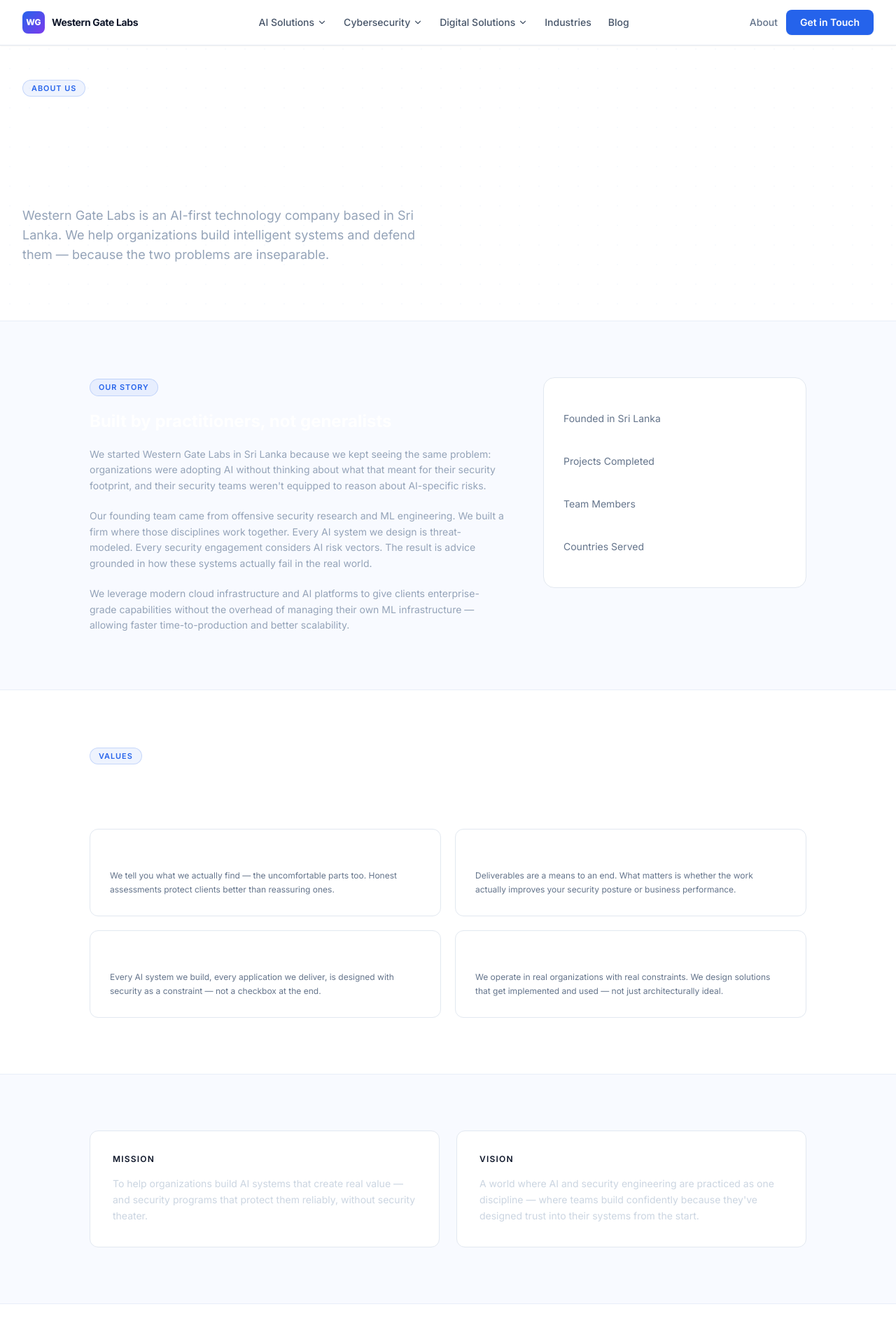
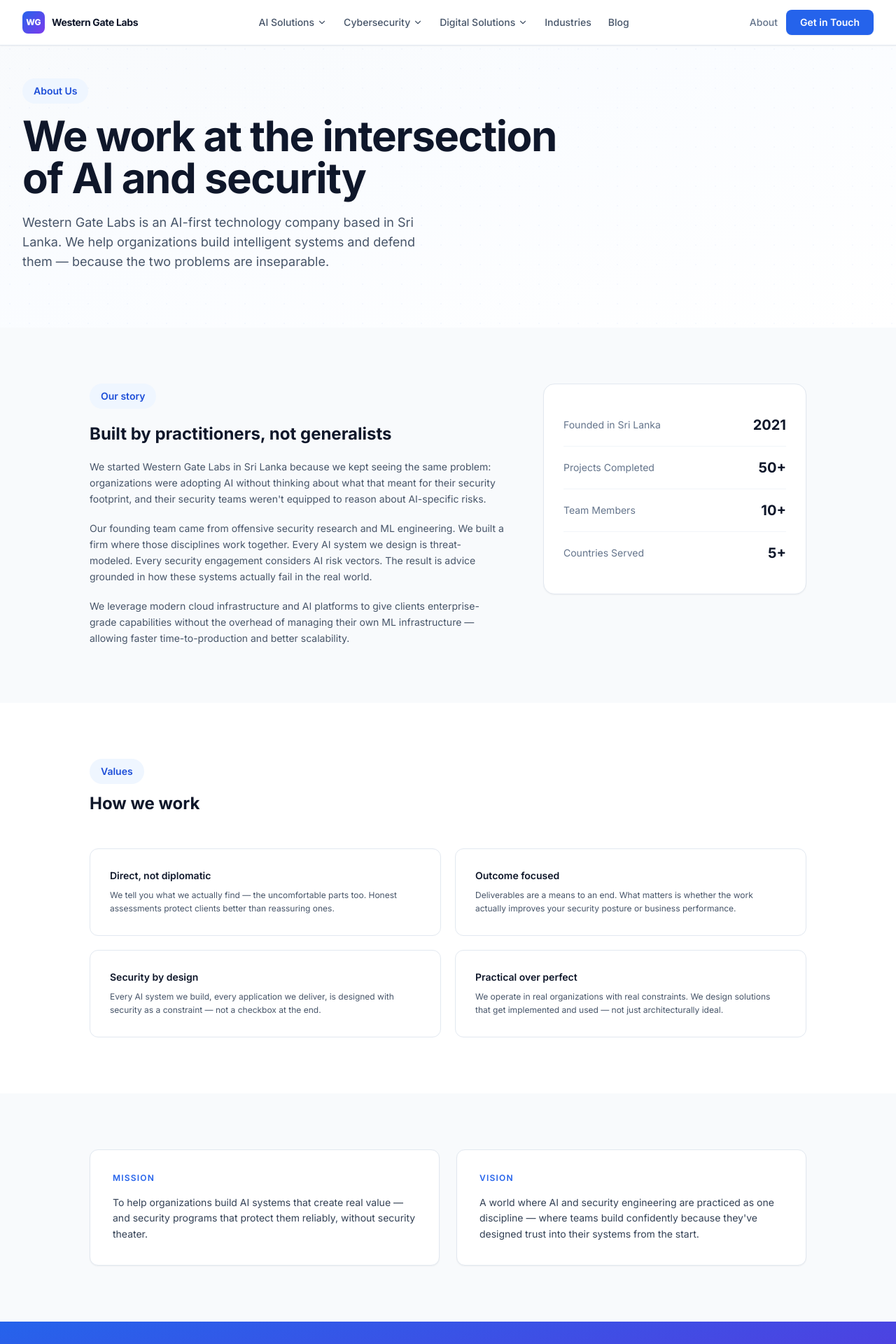
Before and after one commit to orionops1/westerngatelabs_react, a Next.js app: page /about in a window 1280 px wide. Shown: the top 1920 px of the page at 70% size. Built offline with nearby package versions, Linux system fonts and the light colour scheme.

Commit message:
Convert About and Industries pages to light theme - remove all white text on white backgrounds

```diff
--- a/app/about/page.tsx
+++ b/app/about/page.tsx
@@ -39,17 +39,17 @@ const stats = [
 
 export default function AboutPage() {
   return (
-    <div className="bg-navy-900">
+    <div className="bg-white">
 
       {/* Hero */}
-      <section className="relative pt-28 pb-20 px-4 sm:px-6 lg:px-8 overflow-hidden">
-        <div className="absolute inset-0 dot-grid opacity-25" />
+      <section className="relative pt-28 pb-20 px-4 sm:px-6 lg:px-8 overflow-hidden bg-gradient-to-br from-slate-50 via-blue-50/30 to-white">
+        <div className="absolute inset-0 dot-grid opacity-30" />
         <div className="relative z-10 max-w-7xl mx-auto">
-          <span className="tag mb-4 inline-block">About Us</span>
-          <h1 className="text-4xl sm:text-5xl lg:text-6xl font-bold text-white leading-tight tracking-tight mb-5 max-w-3xl">
+          <span className="inline-block px-4 py-2 rounded-full bg-blue-50 text-blue-700 text-sm font-semibold mb-4">About Us</span>
+          <h1 className="text-4xl sm:text-5xl lg:text-6xl font-bold text-slate-900 leading-tight tracking-tight mb-5 max-w-3xl">
             We work at the intersection of AI and security
           </h1>
-          <p className="text-lg text-slate-400 max-w-xl">
+          <p className="text-lg text-slate-600 max-w-xl">
             Western Gate Labs is an AI-first technology company based in Sri Lanka.
             We help organizations build intelligent systems and defend them — because
             the two problems are inseparable.
@@ -58,42 +58,42 @@ export default function AboutPage() {
       </section>
 
       {/* Story */}
-      <section className="py-20 px-4 sm:px-6 lg:px-8 section-alt">
+      <section className="py-20 px-4 sm:px-6 lg:px-8 bg-slate-50">
         <div className="max-w-5xl mx-auto">
           <div className="grid lg:grid-cols-5 gap-14 items-start">
             <div className="lg:col-span-3 space-y-5">
-              <span className="tag inline-block">Our story</span>
-              <h2 className="text-2xl font-bold text-white">
+              <span className="inline-block px-4 py-2 rounded-full bg-blue-50 text-blue-700 text-sm font-semibold">Our story</span>
+              <h2 className="text-2xl font-bold text-slate-900">
                 Built by practitioners, not generalists
               </h2>
-              <p className="text-slate-400 text-sm leading-relaxed">
+              <p className="text-slate-600 text-sm leading-relaxed">
                 We started Western Gate Labs in Sri Lanka because we kept seeing
                 the same problem: organizations were adopting AI without thinking about
                 what that meant for their security footprint, and their security teams
                 weren't equipped to reason about AI-specific risks.
               </p>
-              <p className="text-slate-400 text-sm leading-relaxed">
+              <p className="text-slate-600 text-sm leading-relaxed">
                 Our founding team came from offensive security research and ML
                 engineering. We built a firm where those disciplines work together.
                 Every AI system we design is threat-modeled. Every security engagement
                 considers AI risk vectors. The result is advice grounded in how these
                 systems actually fail in the real world.
               </p>
-              <p className="text-slate-400 text-sm leading-relaxed">
+              <p className="text-slate-600 text-sm leading-relaxed">
                 We leverage modern cloud infrastructure and AI platforms to give clients
                 enterprise-grade capabilities without the overhead of managing their own
                 ML infrastructure — allowing faster time-to-production and better scalability.
               </p>
             </div>
             <div className="lg:col-span-2">
-              <div className="glass rounded-2xl p-7 space-y-0">
+              <div className="bg-white border border-slate-200 rounded-2xl p-7 shadow-sm space-y-0">
                 {stats.map((s, idx, arr) => (
                   <div
                     key={s.label}
-                    className={`flex justify-between items-center py-4 ${idx < arr.length - 1 ? "border-b border-white/[0.06]" : ""}`}
+                    className={`flex justify-between items-center py-4 ${idx < arr.length - 1 ? "border-b border-slate-100" : ""}`}
                   >
                     <span className="text-sm text-slate-500">{s.label}</span>
-                    <span className="text-xl font-bold text-white">{s.value}</span>
+                    <span className="text-xl font-bold text-slate-900">{s.value}</span>
                   </div>
                 ))}
               </div>
@@ -103,17 +103,17 @@ export default function AboutPage() {
       </section>
 
       {/* Values */}
-      <section className="py-20 px-4 sm:px-6 lg:px-8">
+      <section className="py-20 px-4 sm:px-6 lg:px-8 bg-white">
         <div className="max-w-5xl mx-auto">
           <div className="mb-12">
-            <span className="tag mb-3 inline-block">Values</span>
-            <h2 className="text-2xl font-bold text-white">How we work</h2>
+            <span className="inline-block px-4 py-2 rounded-full bg-blue-50 text-blue-700 text-sm font-semibold mb-3">Values</span>
+            <h2 className="text-2xl font-bold text-slate-900">How we work</h2>
           </div>
           <div className="grid sm:grid-cols-2 gap-5">
             {values.map((v) => (
-              <div key={v.title} className="glass card-hover rounded-xl p-7">
-                <h3 className="text-sm font-semibold text-white mb-2">{v.title}</h3>
-                <p className="text-xs text-slate-500 leading-relaxed">{v.desc}</p>
+              <div key={v.title} className="bg-white border border-slate-200 rounded-xl p-7 hover:shadow-lg hover:border-blue-200 transition">
+                <h3 className="text-sm font-semibold text-slate-900 mb-2">{v.title}</h3>
+                <p className="text-xs text-slate-600 leading-relaxed">{v.desc}</p>
               </div>
             ))}
           </div>
@@ -121,23 +121,23 @@ export default function AboutPage() {
       </section>
 
       {/* Mission */}
-      <section className="py-20 px-4 sm:px-6 lg:px-8 section-alt">
+      <section className="py-20 px-4 sm:px-6 lg:px-8 bg-slate-50">
         <div className="max-w-5xl mx-auto grid md:grid-cols-2 gap-6">
-          <div className="glass rounded-xl p-8">
-            <p className="text-xs font-semibold text-electric-blue uppercase tracking-widest mb-4">
+          <div className="bg-white border border-slate-200 rounded-xl p-8 shadow-sm">
+            <p className="text-xs font-semibold text-blue-600 uppercase tracking-widest mb-4">
               Mission
             </p>
-            <p className="text-slate-300 text-sm leading-relaxed">
+            <p className="text-slate-700 text-sm leading-relaxed">
               To help organizations build AI systems that create real value — and
               security programs that protect them reliably, without security
               theater.
             </p>
           </div>
-          <div className="glass rounded-xl p-8">
-            <p className="text-xs font-semibold text-electric-blue uppercase tracking-widest mb-4">
+          <div className="bg-white border border-slate-200 rounded-xl p-8 shadow-sm">
+            <p className="text-xs font-semibold text-blue-600 uppercase tracking-widest mb-4">
               Vision
             </p>
-            <p className="text-slate-300 text-sm leading-relaxed">
+            <p className="text-slate-700 text-sm leading-relaxed">
               A world where AI and security engineering are practiced as one
               discipline — where teams build confidently because they've
               designed trust into their systems from the start.
@@ -147,12 +147,12 @@ export default function AboutPage() {
       </section>
 
       {/* CTA */}
-      <section className="py-20 px-4 sm:px-6 lg:px-8">
+      <section className="py-20 px-4 sm:px-6 lg:px-8 bg-gradient-to-br from-blue-600 to-violet-700">
         <div className="max-w-2xl mx-auto text-center">
           <h2 className="text-2xl sm:text-3xl font-bold text-white mb-4">
             Let's work together
           </h2>
-          <p className="text-slate-400 mb-8 text-sm">
+          <p className="text-blue-100 mb-8 text-sm">
             Whether you need a security assessment, an AI strategy, or both —
             we'll start with a conversation.
           </p>
--- a/app/industries/page.tsx
+++ b/app/industries/page.tsx
@@ -53,17 +53,17 @@ const industries = [
 
 export default function IndustriesPage() {
   return (
-    <div className="bg-navy-900">
+    <div className="bg-white">
 
       {/* Hero */}
-      <section className="relative pt-28 pb-20 px-4 sm:px-6 lg:px-8 overflow-hidden">
-        <div className="absolute inset-0 dot-grid opacity-25" />
+      <section className="relative pt-28 pb-20 px-4 sm:px-6 lg:px-8 overflow-hidden bg-gradient-to-br from-slate-50 via-blue-50/30 to-white">
+        <div className="absolute inset-0 dot-grid opacity-30" />
         <div className="relative z-10 max-w-7xl mx-auto">
-          <span className="tag mb-4 inline-block">Industries</span>
-          <h1 className="text-4xl sm:text-5xl lg:text-6xl font-bold text-white leading-tight tracking-tight mb-5 max-w-3xl">
+          <span className="inline-block px-4 py-2 rounded-full bg-blue-50 text-blue-700 text-sm font-semibold mb-4">Industries</span>
+          <h1 className="text-4xl sm:text-5xl lg:text-6xl font-bold text-slate-900 leading-tight tracking-tight mb-5 max-w-3xl">
             Specialized for the sectors that can't afford mistakes
           </h1>
-          <p className="text-lg text-slate-400 max-w-xl">
+          <p className="text-lg text-slate-600 max-w-xl">
             Generic advice doesn't work in high-stakes industries. We bring
             deep domain knowledge alongside our technical expertise.
           </p>
@@ -71,22 +71,22 @@ export default function IndustriesPage() {
       </section>
 
       {/* Industries */}
-      <section className="py-20 px-4 sm:px-6 lg:px-8 section-alt">
+      <section className="py-20 px-4 sm:px-6 lg:px-8 bg-slate-50">
         <div className="max-w-7xl mx-auto">
           <div className="grid md:grid-cols-2 lg:grid-cols-3 gap-6">
             {industries.map((ind) => {
               const Icon = ind.icon;
               return (
-                <div key={ind.name} className="glass card-hover rounded-xl p-7 group">
-                  <div className="w-9 h-9 rounded-lg bg-electric-dim flex items-center justify-center mb-5">
-                    <Icon className="w-4 h-4 text-electric-blue" />
+                <div key={ind.name} className="bg-white border border-slate-200 rounded-xl p-7 hover:shadow-lg hover:border-blue-200 transition group">
+                  <div className="w-10 h-10 rounded-lg bg-blue-50 flex items-center justify-center mb-5">
+                    <Icon className="w-5 h-5 text-blue-600" />
                   </div>
-                  <h3 className="text-base font-semibold text-white mb-1.5">{ind.name}</h3>
-                  <p className="text-xs text-slate-500 mb-5 leading-relaxed">{ind.desc}</p>
+                  <h3 className="text-lg font-bold text-slate-900 mb-2">{ind.name}</h3>
+                  <p className="text-sm text-slate-600 mb-5 leading-relaxed">{ind.desc}</p>
                   <ul className="space-y-2">
                     {ind.solutions.map((s) => (
-                      <li key={s} className="flex items-center gap-2 text-xs text-slate-400">
-                        <span className="w-1 h-1 rounded-full bg-electric-blue flex-shrink-0" />
+                      <li key={s} className="flex items-center gap-2 text-xs text-slate-600">
+                        <span className="w-1.5 h-1.5 rounded-full bg-blue-500 flex-shrink-0" />
                         {s}
                       </li>
                     ))}
@@ -99,12 +99,12 @@ export default function IndustriesPage() {
       </section>
 
       {/* CTA */}
-      <section className="py-20 px-4 sm:px-6 lg:px-8">
+      <section className="py-20 px-4 sm:px-6 lg:px-8 bg-gradient-to-br from-blue-600 to-violet-700">
         <div className="max-w-2xl mx-auto text-center">
           <h2 className="text-2xl sm:text-3xl font-bold text-white mb-4">
             Don't see your industry?
           </h2>
-          <p className="text-slate-400 mb-8 text-sm">
+          <p className="text-blue-100 mb-8 text-sm">
             We work across sectors. Get in touch and we'll tell you honestly whether
             we're the right fit.
           </p>
```
